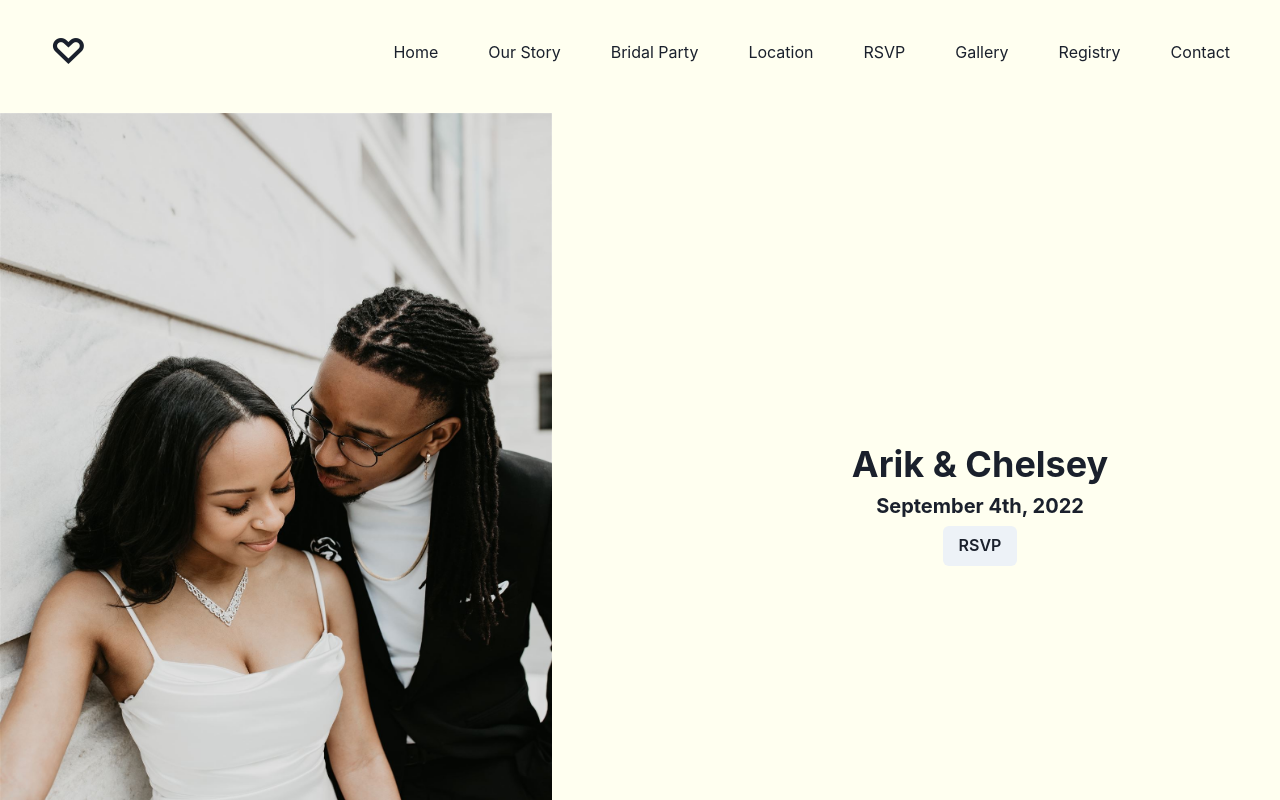
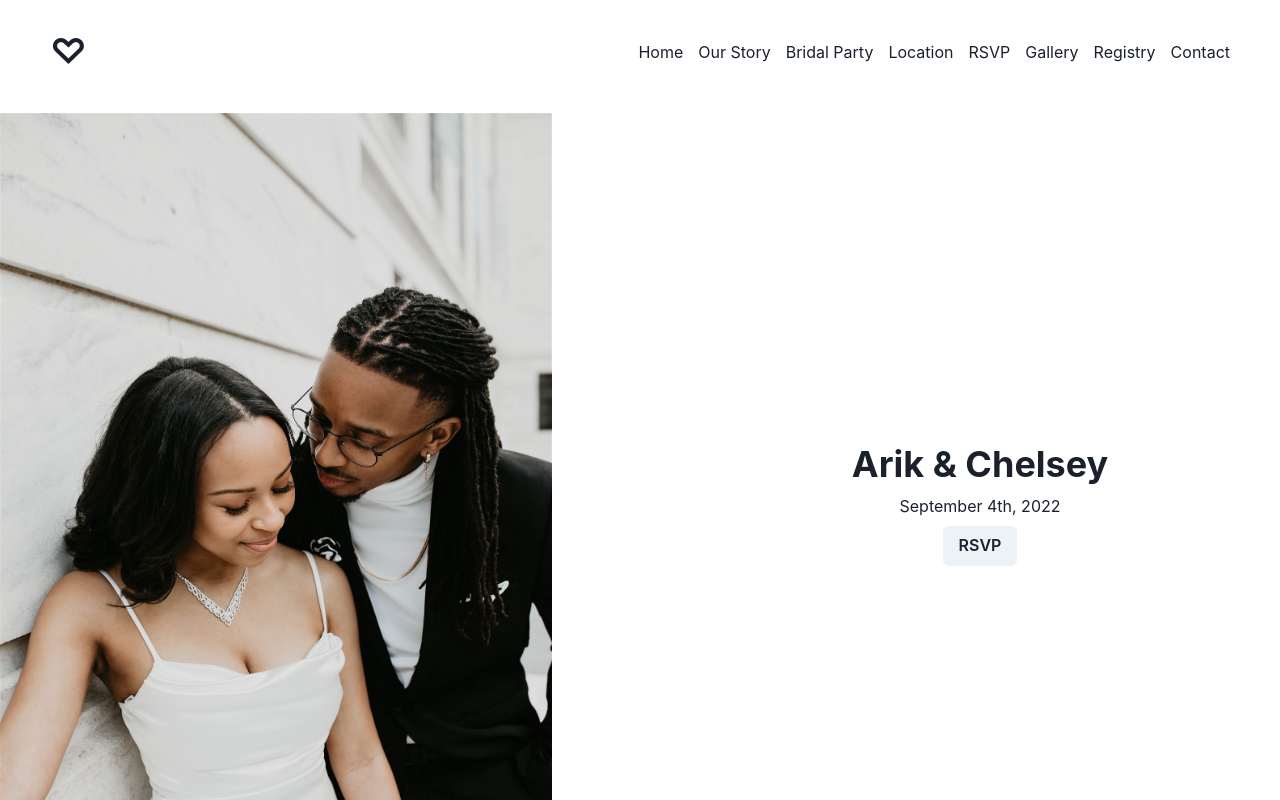
Before and after one commit to 4upz/wedding-site, a Next.js app: page / in a window 1280 px wide. Shown: the top 800 px of the page. Built offline with nearby package versions, Linux system fonts and the light colour scheme.

Commit message:
Implements working mobile menu for nav

```diff
--- a/components/header.js
+++ b/components/header.js
@@ -1,4 +1,11 @@
-import { Flex, Heading, Link } from '@chakra-ui/react'
+import {
+  Flex,
+  Heading,
+  IconButton,
+  Link,
+  useDisclosure,
+} from '@chakra-ui/react'
+import { CloseIcon, HamburgerIcon } from '@chakra-ui/icons'
 import NextLink from 'next/link'
 
 const pages = [
@@ -13,10 +20,24 @@ const pages = [
 ]
 
 export default function Header() {
+  const { isOpen, onToggle } = useDisclosure()
   return (
-    <Flex as="header" justify="space-between" align="center" mt="30px" mx="50px">
+    <Flex as="nav" {...styles.container}>
       <Heading>♡</Heading>
-      <Flex as="nav" gap="50px">
+      <Flex {...styles.iconContainer}>
+        <IconButton
+          onClick={onToggle}
+          icon={
+            isOpen ? <CloseIcon w={3} h={3} /> : <HamburgerIcon w={5} h={5} />
+          }
+          variant="ghost"
+          aria-label="Toggle Navigation"
+        />
+      </Flex>
+      <Flex
+        display={{ base: isOpen ? 'flex' : 'none', md: 'flex' }}
+        {...styles.navContainer}
+      >
         {pages.map((page) => (
           <NextLink href={page.href} key={page.label}>
             <Link>{page.label}</Link>
@@ -26,3 +47,35 @@ export default function Header() {
     </Flex>
   )
 }
+
+const styles = {
+  container: {
+    as: 'header',
+    justify: 'space-between',
+    align: 'center',
+    mt: '30px',
+    mx: '50px',
+  },
+  iconContainer: {
+    flex: { base: 1, md: 'auto' },
+    display: { base: 'flex', md: 'none' },
+    zIndex: 9999,
+    position: 'absolute',
+    right: 50,
+    top: 0,
+  },
+  navContainer: {
+    flexDirection: { base: 'column', md: 'row' },
+    gap: { base: '20px', md: '15px' },
+    alignItems: 'center',
+    width: { base: '100%', md: 'auto' },
+    height: { base: '100%', md: 'auto' },
+    position: { base: 'absolute', md: 'relative' },
+    top: { base: 0, md: 'auto' },
+    left: { base: '50%', md: 'auto' },
+    transform: { base: 'translate(-50%, 0)', md: 'none' },
+    zIndex: { base: 1000, md: 'auto' },
+    background: { base: 'white', md: 'none' },
+    py: { base: '50px', md: 0 },
+  },
+}
--- a/package.json
+++ b/package.json
@@ -9,6 +9,7 @@
     "lint": "next lint"
   },
   "dependencies": {
+    "@chakra-ui/icons": "^2.0.1",
     "@chakra-ui/react": "^2.1.2",
     "@emotion/react": "^11",
     "@emotion/styled": "^11",
--- a/pages/index.js
+++ b/pages/index.js
@@ -1,4 +1,4 @@
-import { Flex, Stack, Heading, Button } from '@chakra-ui/react'
+import { Flex, Stack, Heading, Button, Text } from '@chakra-ui/react'
 import Image from 'next/image'
 import homePic from '../public/us.jpg'
 
@@ -13,7 +13,7 @@ export default function Home() {
       />
       <Stack justify="center" alignItems="center" w={600}>
         <Heading as="h1">Arik & Chelsey</Heading>
-        <Heading size="md">September 4th, 2022</Heading>
+        <Text as="h4">September 4th, 2022</Text>
         <Button>RSVP</Button>
       </Stack>
     </Flex>
--- a/theme/index.js
+++ b/theme/index.js
@@ -5,10 +5,10 @@ const theme = extendTheme({
   styles: {
     global: {
       body: {
-        background: '#FFFFF0', // Ivory
-      }
-    }
-  }
+        background: '#FFFFFF', // Ivory, FFFFF0
+      },
+    },
+  },
 })
 
 export default theme
```
Also changed, not shown: 1 other file (tests, documents, lock files or other folders).
